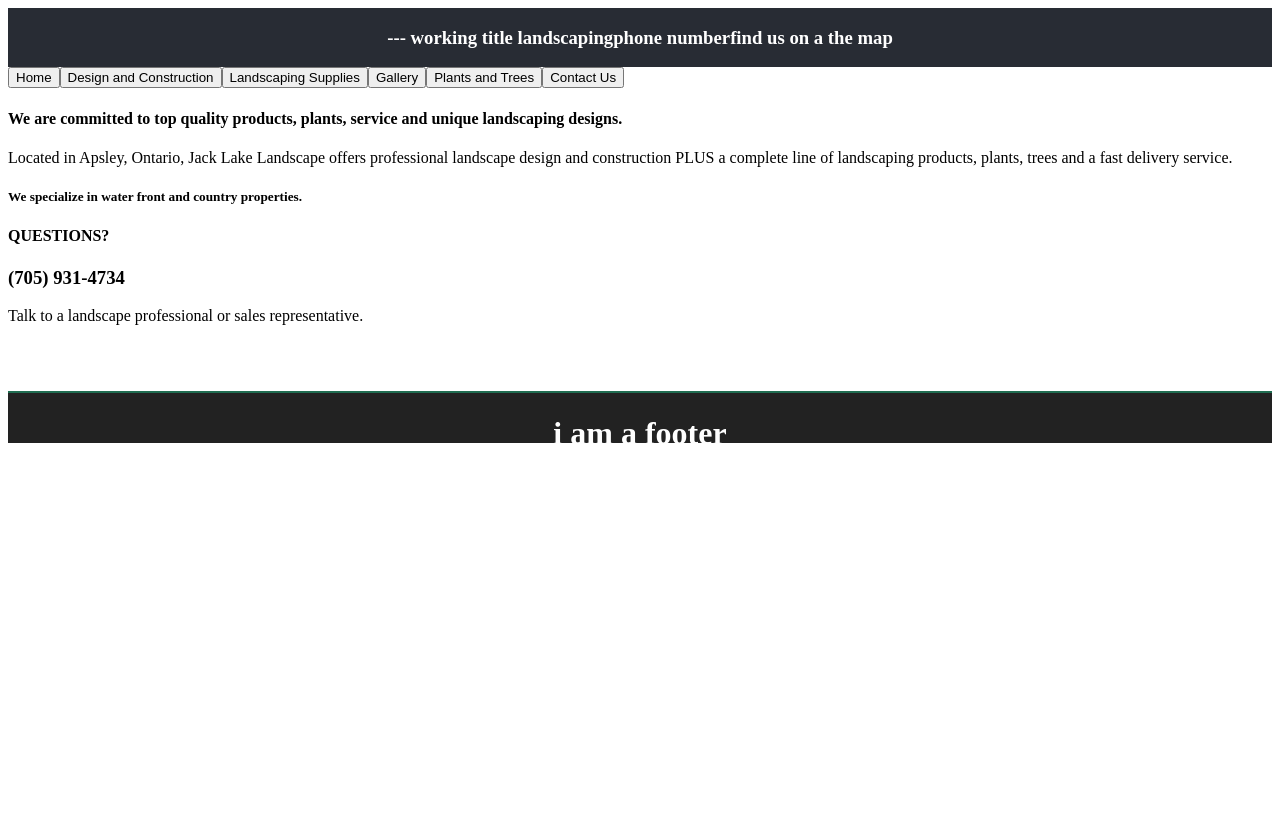
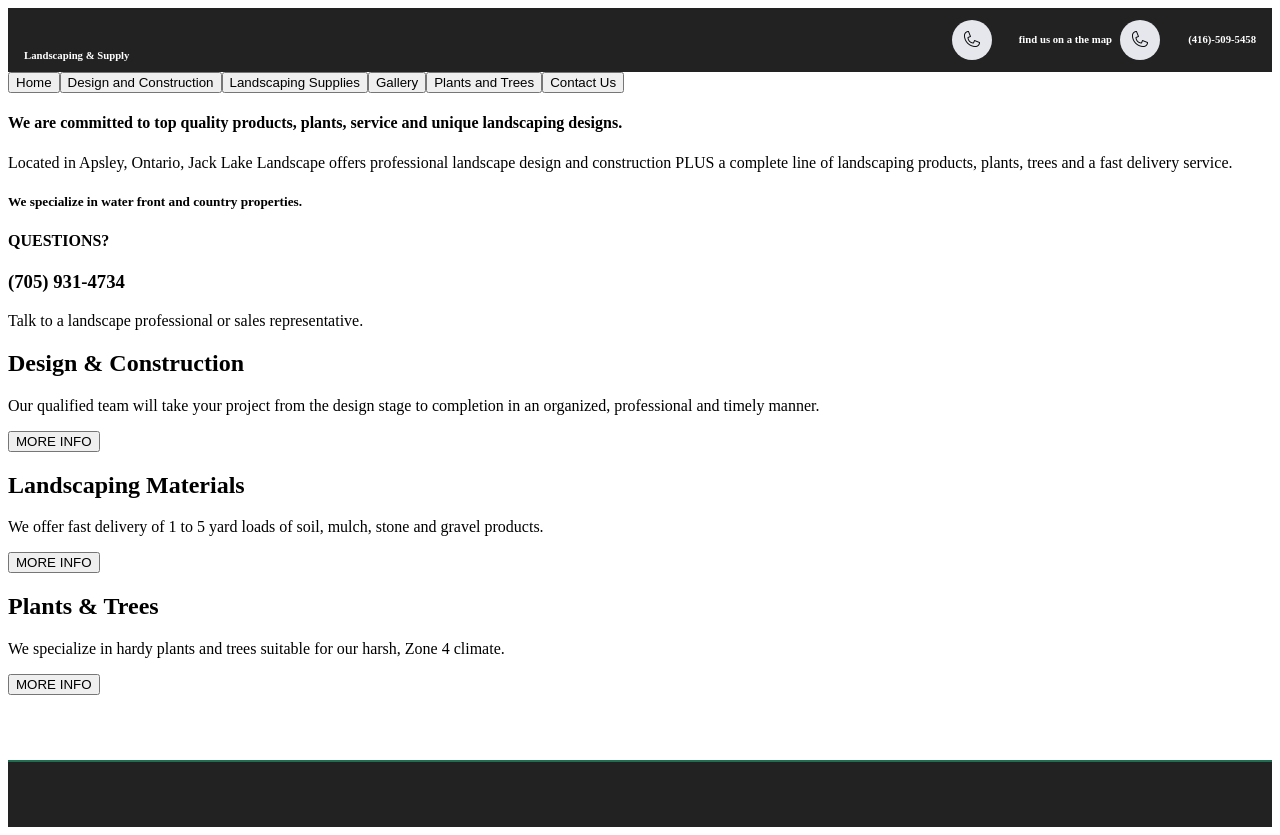
Before and after one commit to kylemcloughlin/Lake-Rock-Design, a React (Create React App) app: page / in a window 1280 px wide. Before the commit the page ends 800 px from the top, so only its background shows below. Built offline with nearby package versions, Linux system fonts and the light colour scheme; the HTML template or start-up script is replaced by a standard one.

Commit message:
added styles for footer and header

```diff
--- a/src/components/footer.jsx
+++ b/src/components/footer.jsx
@@ -3,7 +3,7 @@
   return (
     <div className="footer">
     {/* prev className='app' */}
-      <h1>i am a footer</h1>
+      {/* <h1>i am a footer</h1> */}
     </div>
   );
 }
--- a/src/components/header.jsx
+++ b/src/components/header.jsx
@@ -1,12 +1,25 @@
 import '../styles/header.css';
-
+import phone from './phone.png';
 
 function Header() {
   return (
     <div className="App-header">
-      <h3>--- working title landscaping</h3>
-      <h3>phone number</h3>
-      <h3>find us on a the map</h3>
+      <div className="company-name">
+        <h6 className="company-name-title">Landscaping & Supply</h6>
+      </div>
+      <div className='company-number'>
+      <div className='img-div'>
+        <img className='company-number-img' src={phone}/>
+      </div>
+        <h6 className='company-number-number'> (416)-509-5458</h6>
+      </div>
+      <div className='company-address'>
+        <div className='address-img-div'>
+          <img className='company-number-img' src={phone} />
+        </div>
+        {/* <img className='company-address-img' /> */}
+        <h6 className='company-address-number'>find us on a the map</h6>
+    </div>
     </div>
   );
 }
--- a/src/components/tabs/gallery.jsx
+++ b/src/components/tabs/gallery.jsx
@@ -17,7 +17,7 @@
   },
 ];
  const Gallery = () => {
-   return <ImageGallery items={images} />;
+   return <ImageGallery items={images} showOriginal={false}/>;
 }
 
 export default Gallery;
--- a/src/components/tabs/home.jsx
+++ b/src/components/tabs/home.jsx
@@ -8,6 +8,26 @@
       <h4><b>QUESTIONS?</b></h4>
       <h3><b>(705) 931-4734</b></h3>
       <p>Talk to a landscape professional or sales representative.</p>
+      <div>
+        <div>
+          <h2>Design & Construction</h2>
+          <p>Our qualified team will take your project from the design stage to completion in an organized, professional and timely manner.</p>
+          <button>MORE INFO</button>
+        </div>
+        <div>
+          <h2>Landscaping Materials</h2>
+          <p>We offer fast delivery of 1 to 5 yard loads of soil, mulch, stone and gravel products.</p>
+          <button>MORE INFO</button>
+        </div>
+         <div>
+          <h2>Plants & Trees</h2>
+          <p>We specialize in hardy plants and trees suitable for our harsh, Zone 4 climate.</p>
+          <button>MORE INFO</button>
+         </div>
+      </div>
+
+
+
     </div>
   );
 }
--- a/src/styles/App.css
+++ b/src/styles/App.css
@@ -1,5 +1,8 @@
 .App {
   text-align: center;
+ min-height: 100%;
+ display: flex;
+ flex-direction: column;
 }
 
 .wrapper {
--- a/src/styles/footer.css
+++ b/src/styles/footer.css
@@ -3,7 +3,7 @@
 
 .footer,
 .push {
-  height: 50px;
+  height: 65px;
 }
 
 
@@ -12,4 +12,5 @@
   color: #fefefe;
   border-top: solid #206D51 2px;
   background-color: #222222;
+ flex-shrink: 0;
 }
--- a/src/styles/header.css
+++ b/src/styles/header.css
@@ -1,10 +1,68 @@
 .App-header {
-  background-color: #282c34;
+  background-color: #222222;
   min-height: 1em;
-  display: flex;
-  /* flex-direction: column; */
-  align-items: center;
-  justify-content: center;
-  /* font-size: calc(10px + 2vmin); */
+  height: 4em;
+width: 100%;
+display: flex;
   color: white;
+position: relative;
 }
+
+.company-name {
+  float: left;
+  padding: 1em;
+}
+
+.company-number {
+position: absolute;
+right: 1em;
+/* bottom: .2em; */
+}
+
+.address-img-div {
+  /* background-color: #fefefe;
+  border-radius: 1em;
+  width: 2em;
+  height: 2em; */
+  position: absolute;
+  right: 7.5em;
+  bottom: .6em;
+
+
+  display: block;
+  width: 40px;
+  height: 40px;
+  background: #E6E7ED;
+  -moz-border-radius: 20px;
+  -webkit-border-radius: 20px;
+  text-align: center;
+
+}
+.img-div {
+  /* background-color: #fefefe;
+  border-radius: 1em;
+  width: 2em;
+  height: 2em; */
+  position: absolute;
+  right: 6em;
+  bottom: .6em;
+
+
+     display: block;
+     width: 40px;
+     height: 40px;
+     background: #E6E7ED;
+     -moz-border-radius: 20px;
+     -webkit-border-radius: 20px;
+     text-align:center;
+
+}
+.company-number-img {
+   margin-top: 11px;
+}
+
+.company-address {
+  position: absolute;
+  right: 10em;
+  /* bottom: .2em; */
+}
```
Also changed, not shown: src/components/phone.png (added).
